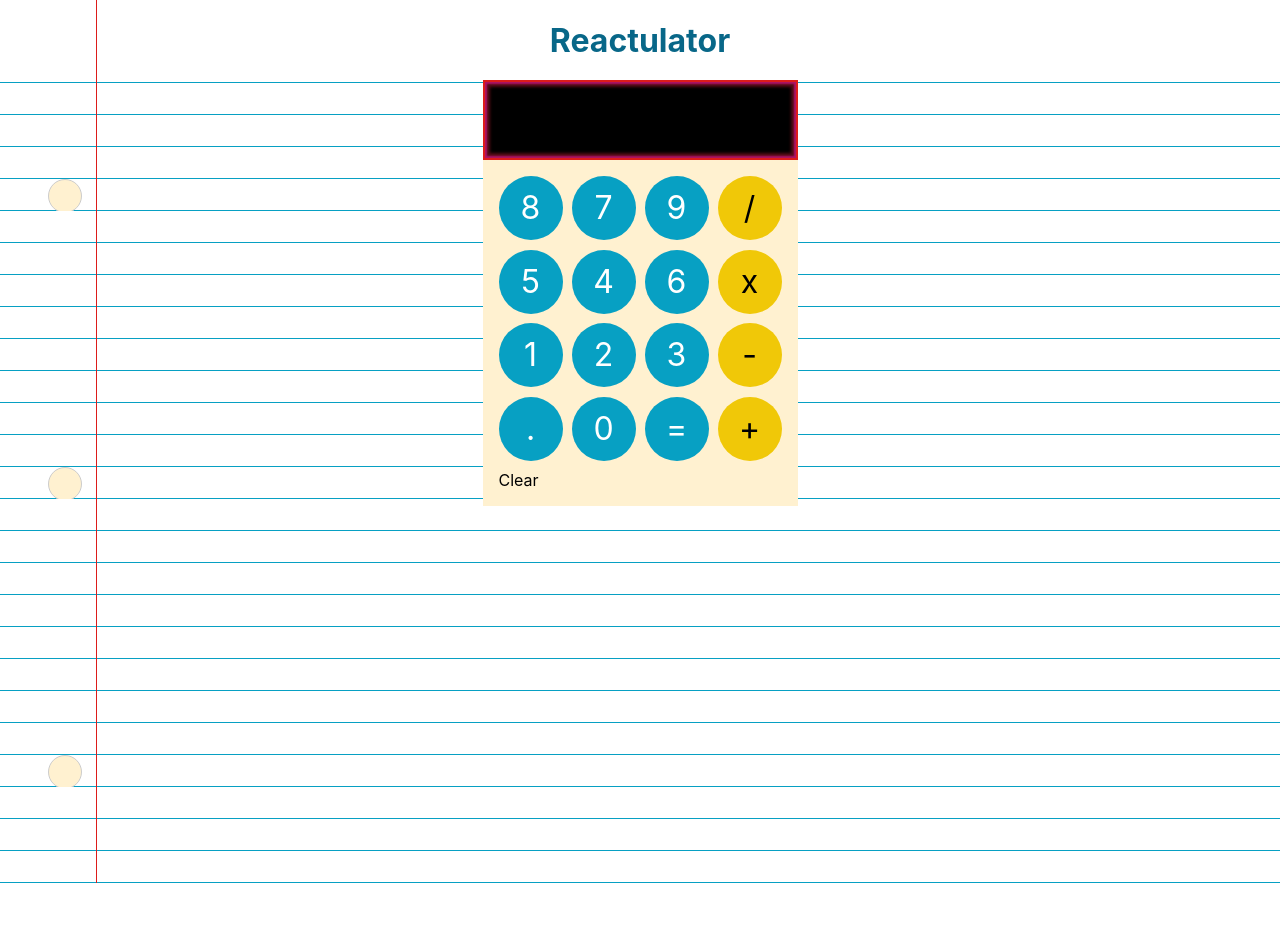
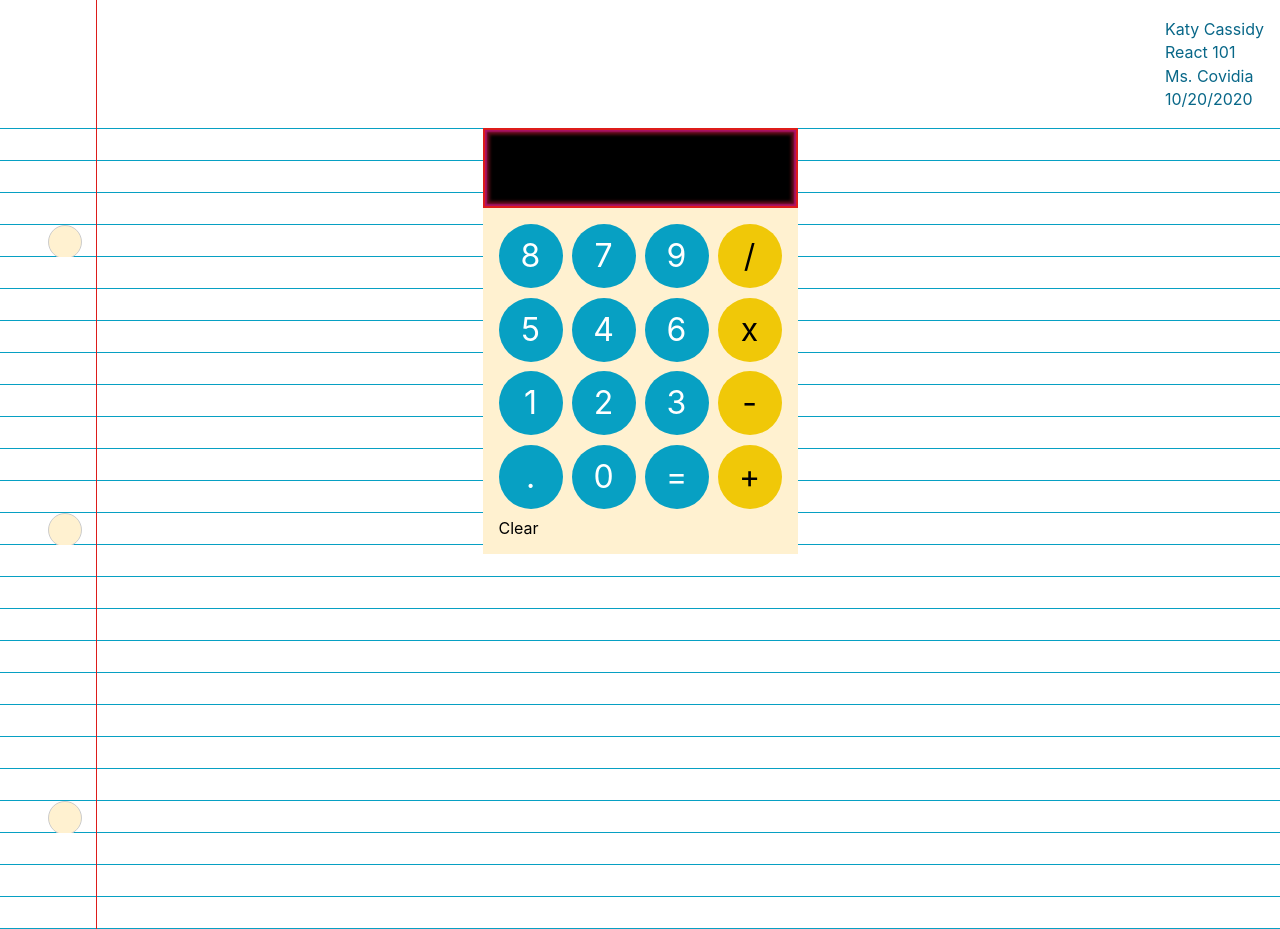
Before and after one commit to ihatetoast/reactulator, a React (Create React App) app: page / in a window 1280 px wide. Before the commit the page ends 883 px from the top, so only its background shows below. Built offline with nearby package versions, Linux system fonts and the light colour scheme.

Commit message:
restyled header

```diff
--- a/src/App.js
+++ b/src/App.js
@@ -4,6 +4,7 @@ import CalculatorBasic from "./components/CalculatorBasic"
 import './App.css';
 
 function App() {
+
 const genArr = Array.from({length: 25}, (x, i) => i);
 
 console.log(genArr)
--- a/src/components/CalculatorBasic.jsx
+++ b/src/components/CalculatorBasic.jsx
@@ -8,7 +8,7 @@ import * as math from 'mathjs';
 
 const Calculator = styled.div`
     position: absolute;
-    top: 5em;
+    top: 8em;
 `
 const ButtonRow = styled.div`
     display: flex;
--- a/src/components/Header.jsx
+++ b/src/components/Header.jsx
@@ -5,15 +5,30 @@ const StyledHeader = styled.header`
     width: 100%;
     text-align: center;
     border-bottom: 1px solid #07A0C3;
-    h1{
+    display:flex;
+
+    justify-content: flex-end;
+    div {
+        text-align:left;
+        padding: 1em;
+
+    }
+   p{
         color: #086788;
-        font-size: 2em;
+        margin: 0.2em 0;
     }
 `
 const Header =() => {
+    var today  = new Date();
+
     return (
         <StyledHeader>
-            <h1>Reactulator</h1>
+            <div>
+                <p>Katy Cassidy</p>
+                <p>React 101</p>
+                <p>Ms. Covidia</p>
+                <p>{today.toLocaleDateString("en-US")}</p>
+            </div>
         </StyledHeader>
     )
 }
```
